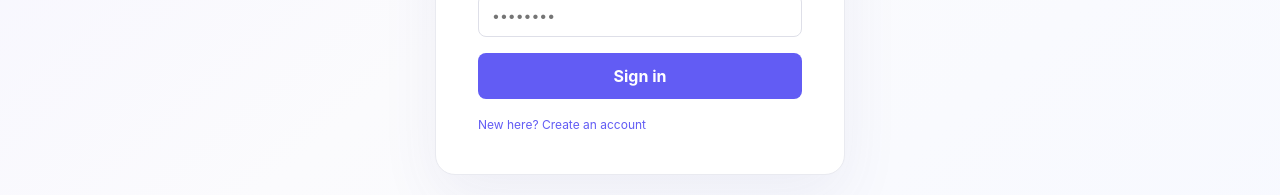
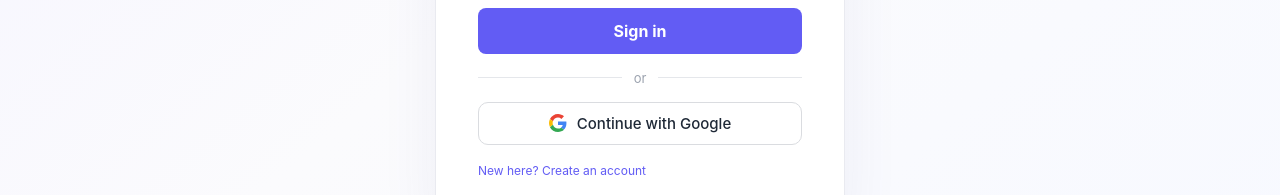
Before and after one commit to Smart-Life-Platform/Smart_Life_Platform-Frontend, a React (Create React App) app: page /login in a window 1280 px wide. Shown: the part 466-661 px from the top of the page. Built offline with nearby package versions, Linux system fonts and the light colour scheme; no server answers.

Commit message:
add Google sign-in

```diff
--- a/src/components/auth/AuthForm.jsx
+++ b/src/components/auth/AuthForm.jsx
@@ -1,6 +1,7 @@
 import { useState } from 'react';
 import { Link, useLocation, useNavigate } from 'react-router-dom';
 import { useAuth } from '../../context/AuthContext';
+import GoogleLoginButton from './GoogleLoginButton';
 
 export default function AuthForm() {
   const isRegister = useLocation().pathname === '/register';
@@ -35,6 +36,9 @@ export default function AuthForm() {
           {error && <p className="form-error">{error}</p>}
           <button className="primary-button full-width" disabled={loading}>{loading ? 'Please wait…' : isRegister ? 'Create account' : 'Sign in'}</button>
         </form>
+        <div className="auth-divider"><span>or</span></div>
+        <GoogleLoginButton label={isRegister ? 'Sign up with Google' : 'Continue with Google'} />
+        <Link className="text-button" to={isRegister ? '/login' : '/register'}></Link>
         <Link className="text-button" to={isRegister ? '/login' : '/register'}>{isRegister ? 'Already have an account? Sign in' : 'New here? Create an account'}</Link>
       </section>
     </main>
--- a/src/components/auth/GoogleLoginButton.jsx
+++ b/src/components/auth/GoogleLoginButton.jsx
@@ -0,0 +1,40 @@
+import { useState } from 'react';
+import { useAuth } from '../../context/AuthContext';
+
+function GoogleIcon() {
+  return (
+    <svg width="18" height="18" viewBox="0 0 48 48" aria-hidden="true">
+      <path fill="#EA4335" d="M24 9.5c3.5 0 6.6 1.2 9.1 3.6l6.8-6.8C35.8 2.4 30.3 0 24 0 14.6 0 6.5 5.4 2.6 13.2l7.9 6.1C12.4 13.5 17.7 9.5 24 9.5z" />
+      <path fill="#4285F4" d="M46.5 24.5c0-1.6-.1-3.1-.4-4.5H24v9h12.7c-.6 3-2.3 5.5-4.8 7.2l7.5 5.8c4.4-4.1 7.1-10.1 7.1-17.5z" />
+      <path fill="#FBBC05" d="M10.5 28.7c-.5-1.5-.8-3-.8-4.7s.3-3.2.8-4.7l-7.9-6.1C.9 16.4 0 20.1 0 24s.9 7.6 2.6 10.8l7.9-6.1z" />
+      <path fill="#34A853" d="M24 48c6.5 0 11.9-2.1 15.9-5.8l-7.5-5.8c-2.1 1.4-4.8 2.3-8.4 2.3-6.3 0-11.6-4-13.5-9.8l-7.9 6.1C6.5 42.6 14.6 48 24 48z" />
+    </svg>
+  );
+}
+
+export default function GoogleLoginButton({ label = 'Continue with Google' }) {
+  const { signInWithGoogle } = useAuth();
+  const [loading, setLoading] = useState(false);
+  const [error, setError] = useState('');
+
+  async function handleClick() {
+    setError('');
+    setLoading(true);
+    try {
+      await signInWithGoogle();
+    } catch (err) {
+      setError(err.message || 'Не вдалося увійти через Google');
+      setLoading(false);
+    }
+  }
+
+  return (
+    <>
+      <button type="button" className="google-button" onClick={handleClick} disabled={loading}>
+        <GoogleIcon />
+        <span>{loading ? 'Redirecting...' : label}</span>
+      </button>
+      {error && <p className="google-error">{error}</p>}
+    </>
+  );
+}
--- a/src/context/AuthContext.jsx
+++ b/src/context/AuthContext.jsx
@@ -63,6 +63,14 @@ export function AuthProvider({ children }) {
     if (error) throw error;
   }, []);
 
+  const signInWithGoogle = useCallback(async () => {
+    const { error } = await supabase.auth.signInWithOAuth({
+      provider: 'google',
+      options: { redirectTo: `${window.location.origin}/planner` },
+    });
+    if (error) throw error;
+  }, []);
+
   const value = useMemo(
     () => ({
       session,
@@ -73,8 +81,9 @@ export function AuthProvider({ children }) {
       signIn,
       signUp,
       signOut,
+      signInWithGoogle,
     }),
-    [loading, session, signIn, signOut, signUp]
+    [loading, session, signIn, signInWithGoogle, signOut, signUp]
   );
 
   return <AuthContext.Provider value={value}>{children}</AuthContext.Provider>;
--- a/src/styles/auth.css
+++ b/src/styles/auth.css
@@ -95,3 +95,39 @@ label select {
     color: var(--color-status-error-muted);
     font-size: 12px;
 }
+
+.google-button {
+  display: flex;
+  align-items: center;
+  justify-content: center;
+  gap: 10px;
+  width: 100%;
+  padding: 11px 16px;
+  background: #fff;
+  color: #1f2937;
+  border: 1px solid #dadce0;
+  border-radius: 10px;
+  font-size: 15px;
+  font-weight: 500;
+  cursor: pointer;
+  transition: background 0.15s ease, box-shadow 0.15s ease;
+}
+.google-button:hover:not(:disabled) { background: #f8f9fa; box-shadow: 0 1px 3px rgba(0, 0, 0, 0.12); }
+.google-button:disabled { opacity: 0.7; cursor: default; }
+.google-error { margin: 8px 0 0; color: #d93025; font-size: 14px; }
+
+.auth-divider {
+  display: flex;
+  align-items: center;
+  gap: 12px;
+  margin: 16px 0;
+  color: #9ca3af;
+  font-size: 13px;
+}
+.auth-divider::before,
+.auth-divider::after {
+  content: '';
+  flex: 1;
+  height: 1px;
+  background: #e5e7eb;
+}
```
